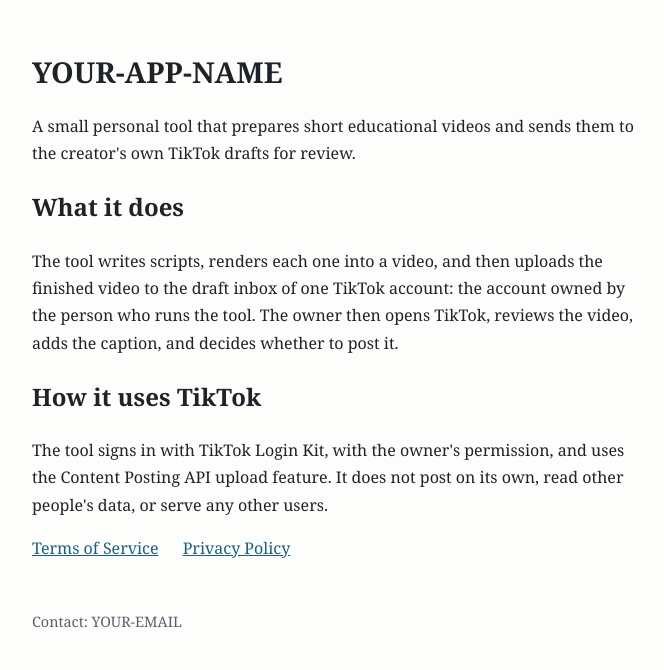
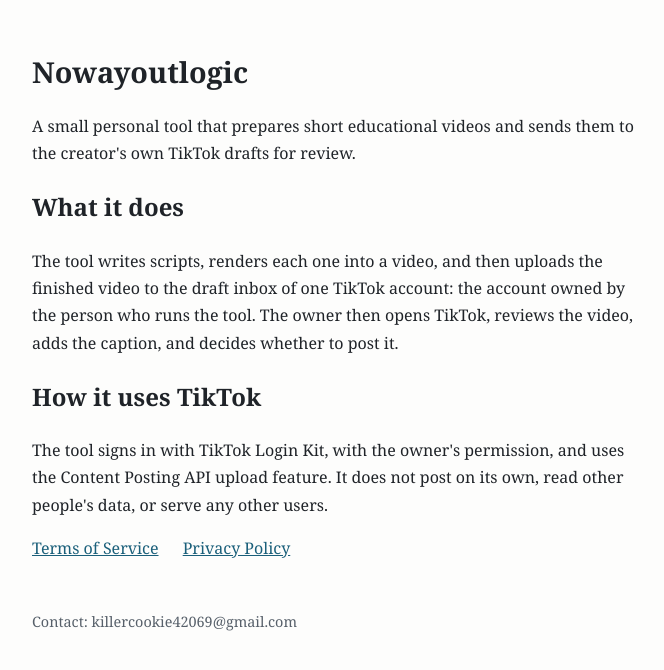
Before and after one commit to ki11erc00kie/Ai-vid-site, a plain HTML site: page index.html in a window 1280 px wide. Shown: the whole page, without its empty margins (304-968 px from the left). Drawn offline with Linux system fonts and the light colour scheme.

Commit message:
Update index.html

```diff
--- a/index.html
+++ b/index.html
@@ -3,7 +3,7 @@
 <head>
 <meta charset="utf-8">
 <meta name="viewport" content="width=device-width, initial-scale=1">
-<title>YOUR-APP-NAME</title>
+<title>Nowayoutlogic</title>
 <style>
   body { font-family: Georgia, "Times New Roman", serif; line-height: 1.7; max-width: 38rem; margin: 3rem auto; padding: 0 1.25rem; color: #1f2328; background: #fdfdfc; }
   h1 { font-size: 1.8rem; margin-bottom: 0.25rem; }
@@ -12,7 +12,7 @@
 </style>
 </head>
 <body>
-<h1>YOUR-APP-NAME</h1>
+<h1>Nowayoutlogic</h1>
 <p>A small personal tool that prepares short educational videos and sends them to the creator's own TikTok drafts for review.</p>
 
 <h2>What it does</h2>
@@ -26,6 +26,6 @@
   <a href="privacy.html">Privacy Policy</a>
 </nav>
 
-<footer>Contact: YOUR-EMAIL</footer>
+<footer>Contact: killercookie42069@gmail.com</footer>
 </body>
 </html>
```
